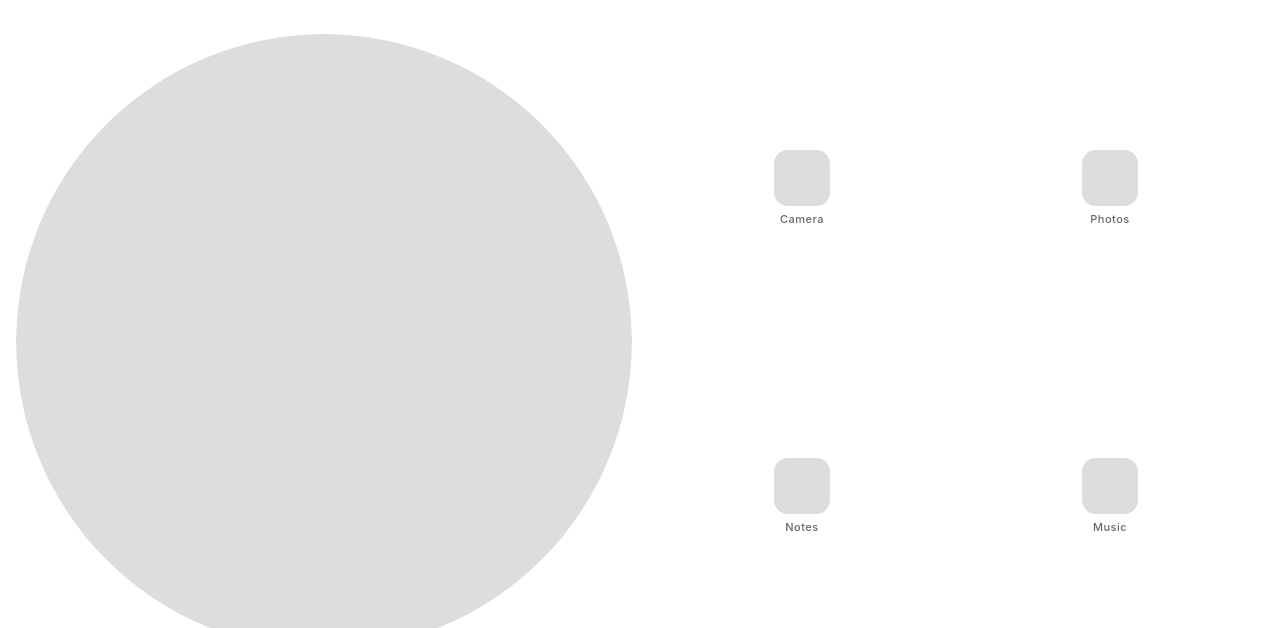
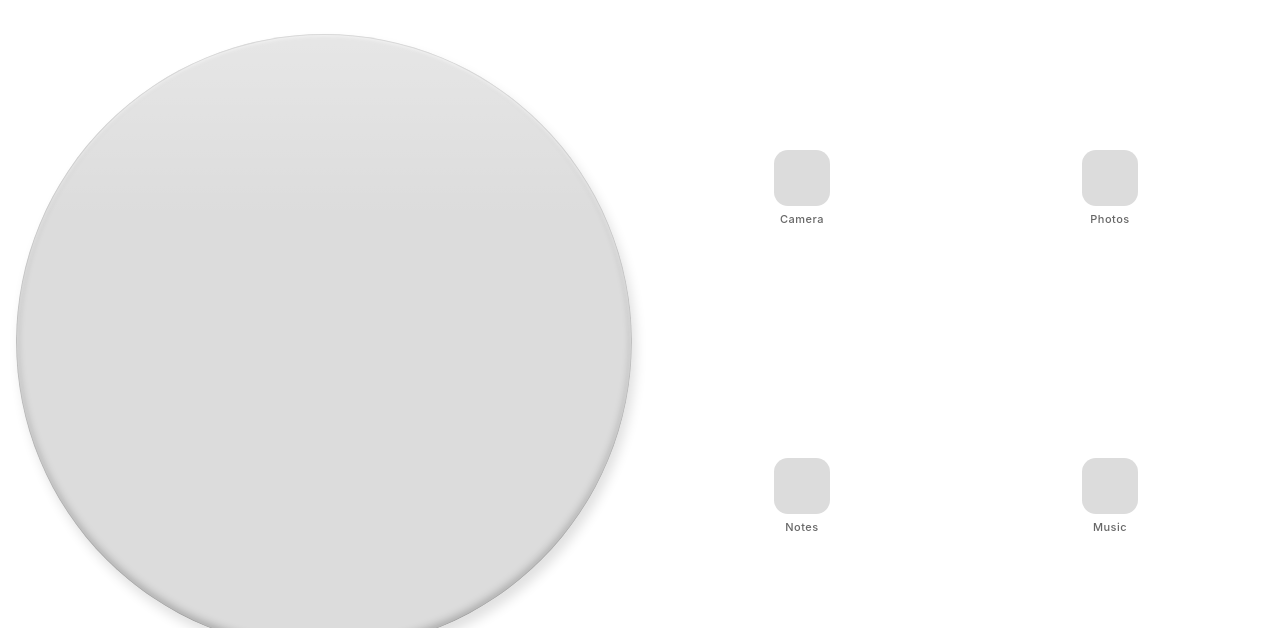
Before and after one commit to X-Dream4/yl, a plain HTML site: page index.html in a window 1280 px wide. Shown: the part 172-800 px from the top of the page. Drawn offline with nearby package versions, Linux system fonts and the light colour scheme.

Commit message:
Add files via upload

```diff
--- a/desktop.css
+++ b/desktop.css
@@ -72,9 +72,12 @@ input { outline: none; border: none; background: transparent; color: var(--text-
 .middle-row { display: flex; gap: 16px; flex: 0 0 160px; }
 
 /* ==== 小组件样式区 ==== */
-.badge-widget { flex: 1; border-radius: 50%; background-color: var(--bg-color); box-shadow: var(--shadow-badge); position: relative; cursor: pointer; display: flex; justify-content: center; align-items: center; overflow: hidden; }
-.badge-img { width: 100%; height: 100%; object-fit: cover; mix-blend-mode: multiply; opacity: 0.95;}
-.dark-mode .badge-img { mix-blend-mode: overlay; opacity: 0.8;}
+/* 吧唧(徽章) 微微顶光 + 内圈边缘厚度 */
+.badge-widget { flex: 1; border-radius: 50%; background-color: var(--widget-bg-solid); position: relative; cursor: pointer; display: flex; justify-content: center; align-items: center; overflow: hidden; box-shadow: 4px 8px 12px rgba(0,0,0,0.12), -2px -2px 6px rgba(255,255,255,0.8); }
+.dark-mode .badge-widget { box-shadow: 4px 8px 12px rgba(0,0,0,0.6), -2px -2px 6px rgba(255,255,255,0.05); }
+.badge-widget::after { content: ''; position: absolute; top: 0; left: 0; right: 0; bottom: 0; border-radius: 50%; pointer-events: none; box-shadow: inset 0 0 0 1px rgba(0,0,0,0.1), inset 0 2px 4px rgba(255,255,255,0.8), inset 0 -4px 8px rgba(0,0,0,0.25); background: linear-gradient(to bottom, rgba(255,255,255,0.3) 0%, rgba(255,255,255,0) 30%); }
+.dark-mode .badge-widget::after { box-shadow: inset 0 0 0 1px rgba(0,0,0,0.5), inset 0 2px 4px rgba(255,255,255,0.1), inset 0 -4px 8px rgba(0,0,0,0.6); background: linear-gradient(to bottom, rgba(255,255,255,0.15) 0%, rgba(255,255,255,0) 30%); }
+.badge-img { width: 100%; height: 100%; object-fit: cover; }
 
 .custom-image-widget { flex: 1; cursor: pointer; overflow: hidden; padding: 0; display: flex; justify-content: center; align-items: center;}
 .full-cover-img { width: 100%; height: 100%; object-fit: cover; border-radius: 28px;}
```
